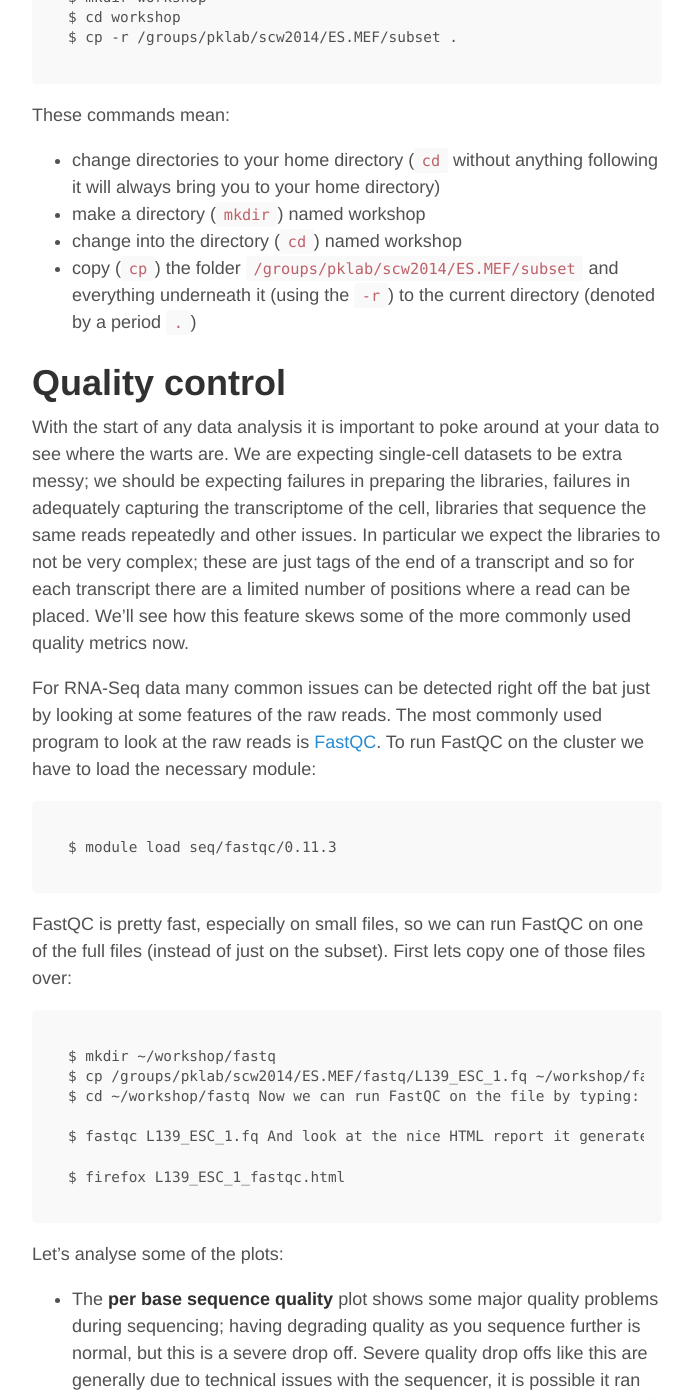
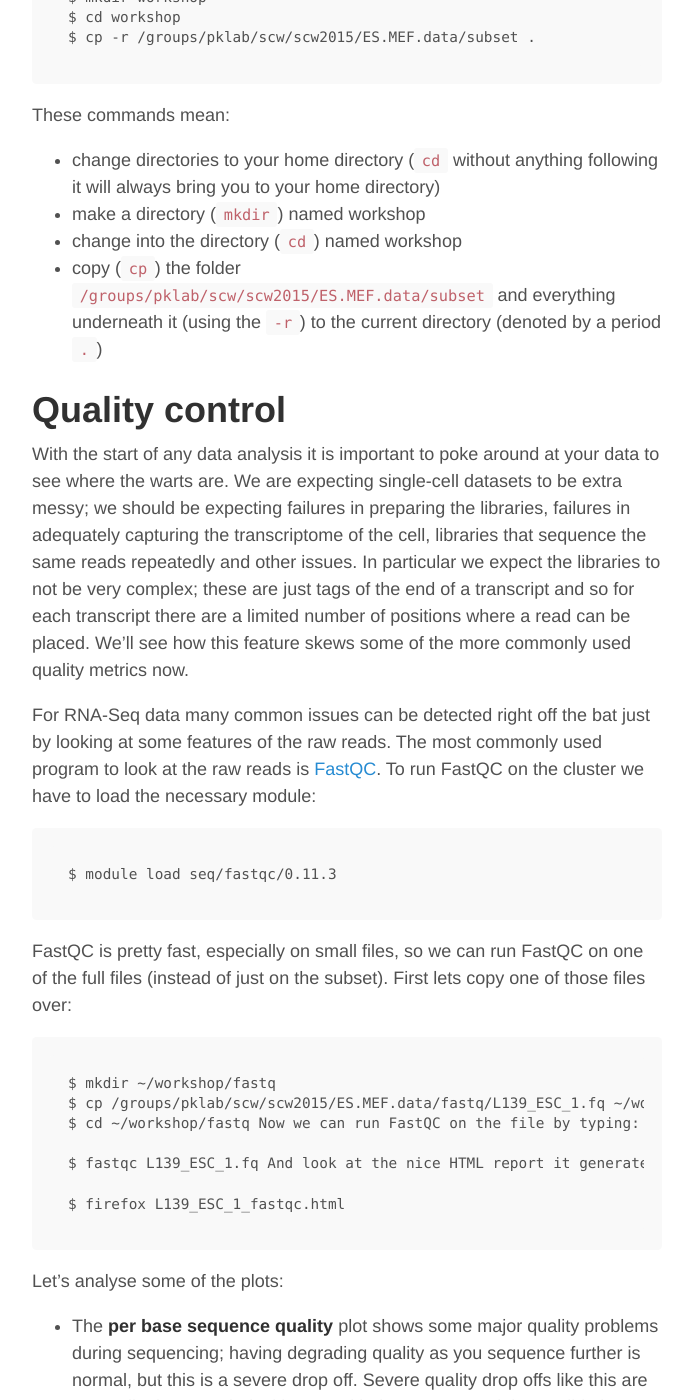
Before and after one commit to hms-dbmi/scw, a Jekyll site: the page built from _posts/2015-10-27-setup_alignment.md, in a window 1280 px wide and 1400 px high, scrolled down 2438 px. Shown: the whole window, without its empty margins (293-984 px from the left). Built offline with Jekyll 4.4.1, drawn with Linux system fonts in a browser that asks for light colours; Markdown is read by kramdown in place of the engine named in the settings; a file with an impossible date is left out; some of the changed text lies outside the part shown.

Commit message:
updated paths in the alignment markdown and updated the name of the markdown too

```diff
--- a/_posts/2015-10-23-alignment-precursor.md
+++ b/_posts/2015-10-27-setup_alignment.md
@@ -18,7 +18,7 @@ Do that and you're ready to roll. You should see that you are now connected to a
 
 The raw data we will be using for this part of the workshop lives here `/groups/pklab/scw2014/ES.MEF/subset`:
 
-    $ ls /groups/pklab/scw2014/ES.MEF/subset
+    $ ls /groups/pklab/scw/scw2015/ES.MEF.data/subset
 
 ***
 > [FASTQ](https://en.wikipedia.org/wiki/FASTQ_format) files are the standard format for sequenced reads, and that is the format you will receive from the sequencing center after they sequence your cDNA libraries.
@@ -55,14 +55,14 @@ The first thing we will do is copy the small test data over into your home direc
     $ cd
     $ mkdir workshop
     $ cd workshop
-    $ cp -r /groups/pklab/scw2014/ES.MEF/subset .
+    $ cp -r /groups/pklab/scw/scw2015/ES.MEF.data/subset .
 
 These commands mean:
 
 * change directories to your home directory (`cd` without anything following it will always bring you to your home directory)
 * make a directory (`mkdir`) named workshop
 * change into the directory (`cd`) named workshop
-* copy (`cp`) the folder `/groups/pklab/scw2014/ES.MEF/subset` and everything underneath it (using the `-r`) to the current directory (denoted by a period `.`)
+* copy (`cp`) the folder `/groups/pklab/scw/scw2015/ES.MEF.data/subset` and everything underneath it (using the `-r`) to the current directory (denoted by a period `.`)
 
 
 #Quality control
@@ -76,7 +76,7 @@ For RNA-Seq data many common issues can be detected right off the bat just by lo
 FastQC is pretty fast, especially on small files, so we can run FastQC on one of the full files (instead of just on the subset). First lets copy one of those files over:
 
     $ mkdir ~/workshop/fastq
-    $ cp /groups/pklab/scw2014/ES.MEF/fastq/L139_ESC_1.fq ~/workshop/fastq/
+    $ cp /groups/pklab/scw/scw2015/ES.MEF.data/fastq/L139_ESC_1.fq ~/workshop/fastq/
     $ cd ~/workshop/fastq
 Now we can run FastQC on the file by typing:
 
```
